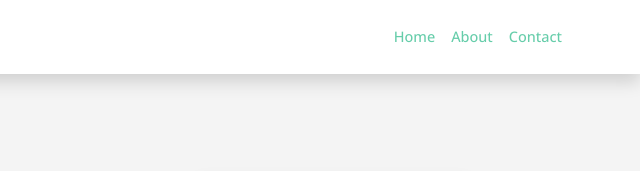
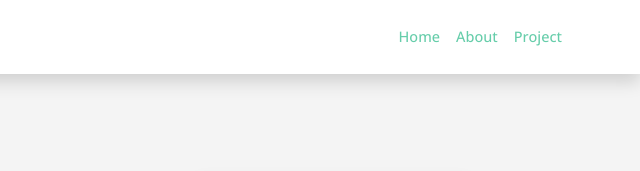
Before and after one commit to fyyqq/to-do, a plain HTML site: page index.html in a window 1280 px wide. Shown: the top 171 px of the page, 640-1280 px from the left. Drawn offline with nearby package versions, Linux system fonts and the light colour scheme.

Commit message:
add link to another page

```diff
--- a/index.html
+++ b/index.html
@@ -38,7 +38,7 @@
                             <a class="nav-link" href="#">About</a>
                         </li>
                         <li class="nav-item">
-                            <a class="nav-link" href="#">Contact</a>
+                            <a class="nav-link" href="/project.html">Project</a>
                         </li>
                     </ul>
                 </div>
```
